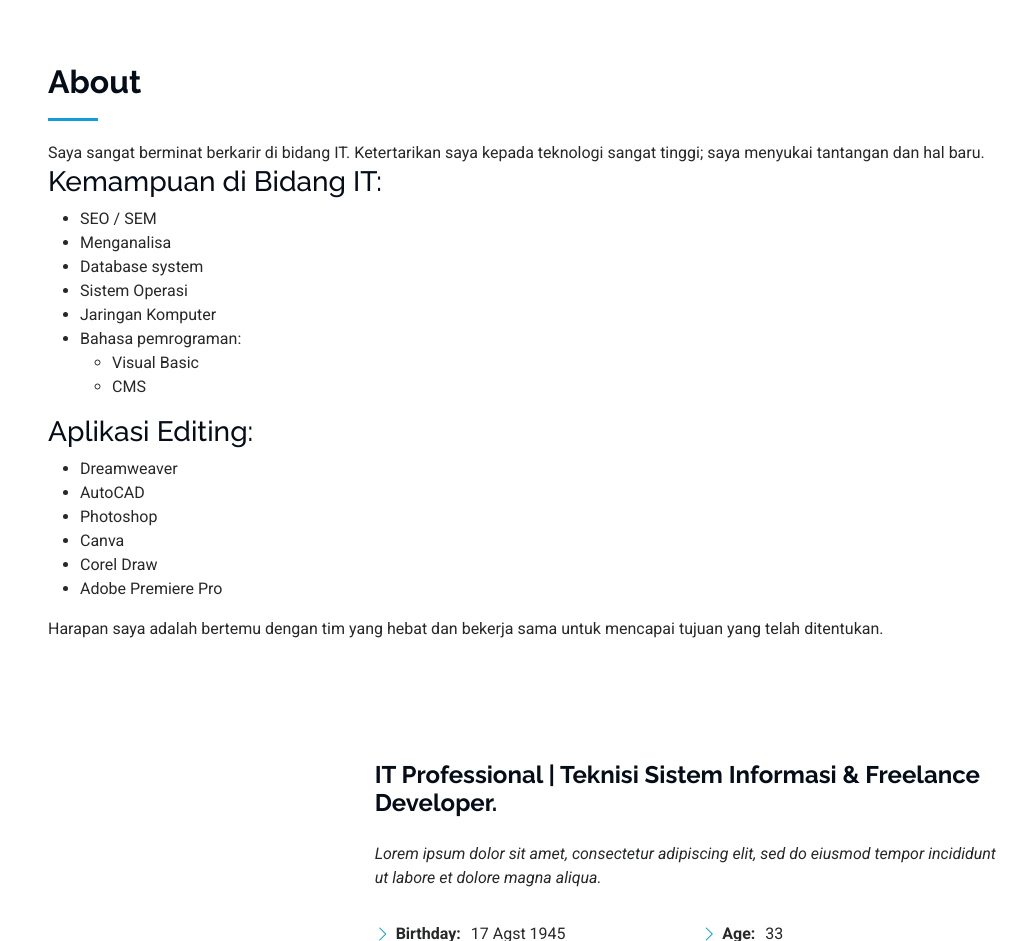
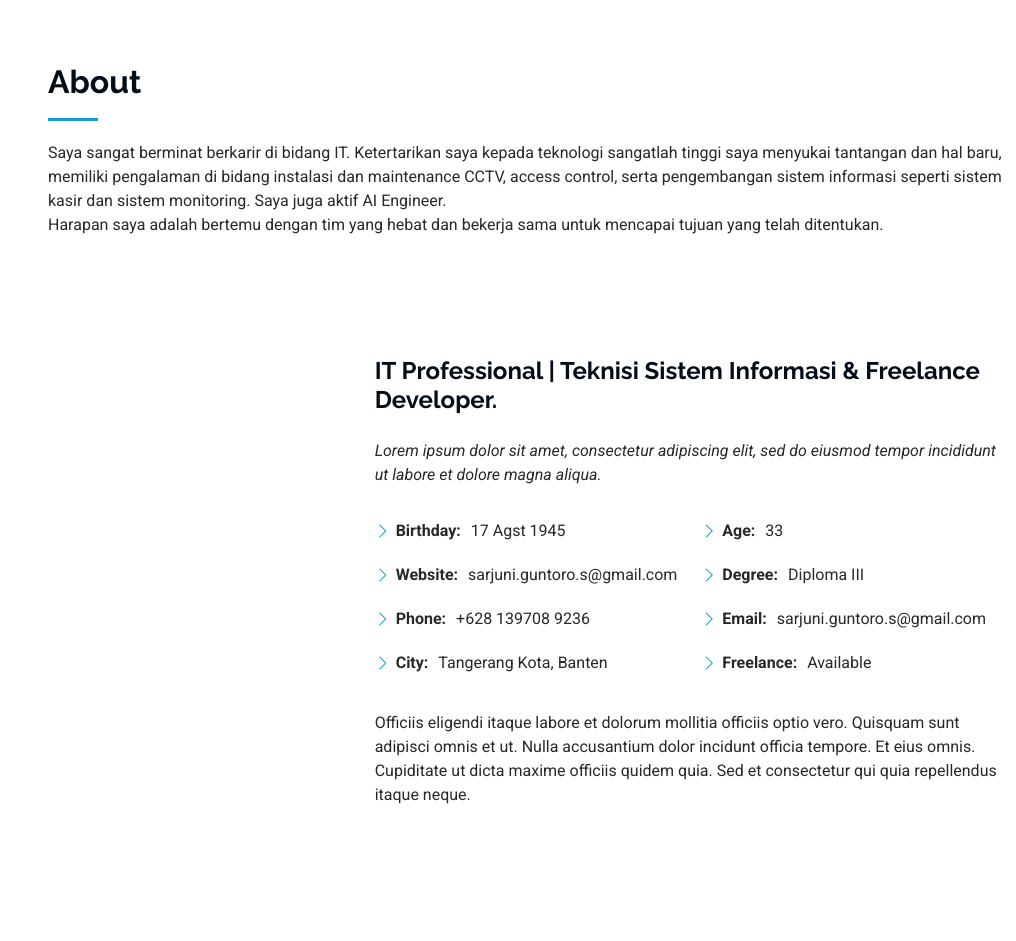
Before and after one commit to guntoro-dev/portfolio, a plain HTML site: page index.html in a window 1280 px wide. Shown: the part 857-1798 px from the top of the page, without its empty margins (264-1280 px from the left). Drawn offline with Linux system fonts and the light colour scheme.

Commit message:
Update index.html

```diff
--- a/index.html
+++ b/index.html
@@ -113,32 +113,7 @@
   <div class="container section-title" data-aos="fade-up">
     <h2>About</h2>
 
-    <p>Saya sangat berminat berkarir di bidang IT. Ketertarikan saya kepada teknologi sangat tinggi; saya menyukai tantangan dan hal baru.</p>
-
-    <h3>Kemampuan di Bidang IT:</h3>
-    <ul>
-      <li>SEO / SEM</li>
-      <li>Menganalisa</li>
-      <li>Database system</li>
-      <li>Sistem Operasi</li>
-      <li>Jaringan Komputer</li>
-      <li>Bahasa pemrograman:
-        <ul>
-          <li>Visual Basic</li>
-          <li>CMS</li>
-        </ul>
-      </li>
-    </ul>
-
-    <h3>Aplikasi Editing:</h3>
-    <ul>
-      <li>Dreamweaver</li>
-      <li>AutoCAD</li>
-      <li>Photoshop</li>
-      <li>Canva</li>
-      <li>Corel Draw</li>
-      <li>Adobe Premiere Pro</li>
-    </ul>
+    <p>Saya sangat berminat berkarir di bidang IT. Ketertarikan saya kepada teknologi sangatlah tinggi saya menyukai tantangan dan hal baru, memiliki pengalaman di bidang instalasi dan maintenance CCTV, access control, serta pengembangan sistem informasi seperti sistem kasir dan sistem monitoring. Saya juga aktif AI Engineer.</p>
 
     <p>Harapan saya adalah bertemu dengan tim yang hebat dan bekerja sama untuk mencapai tujuan yang telah ditentukan.</p>
   </div>
```
